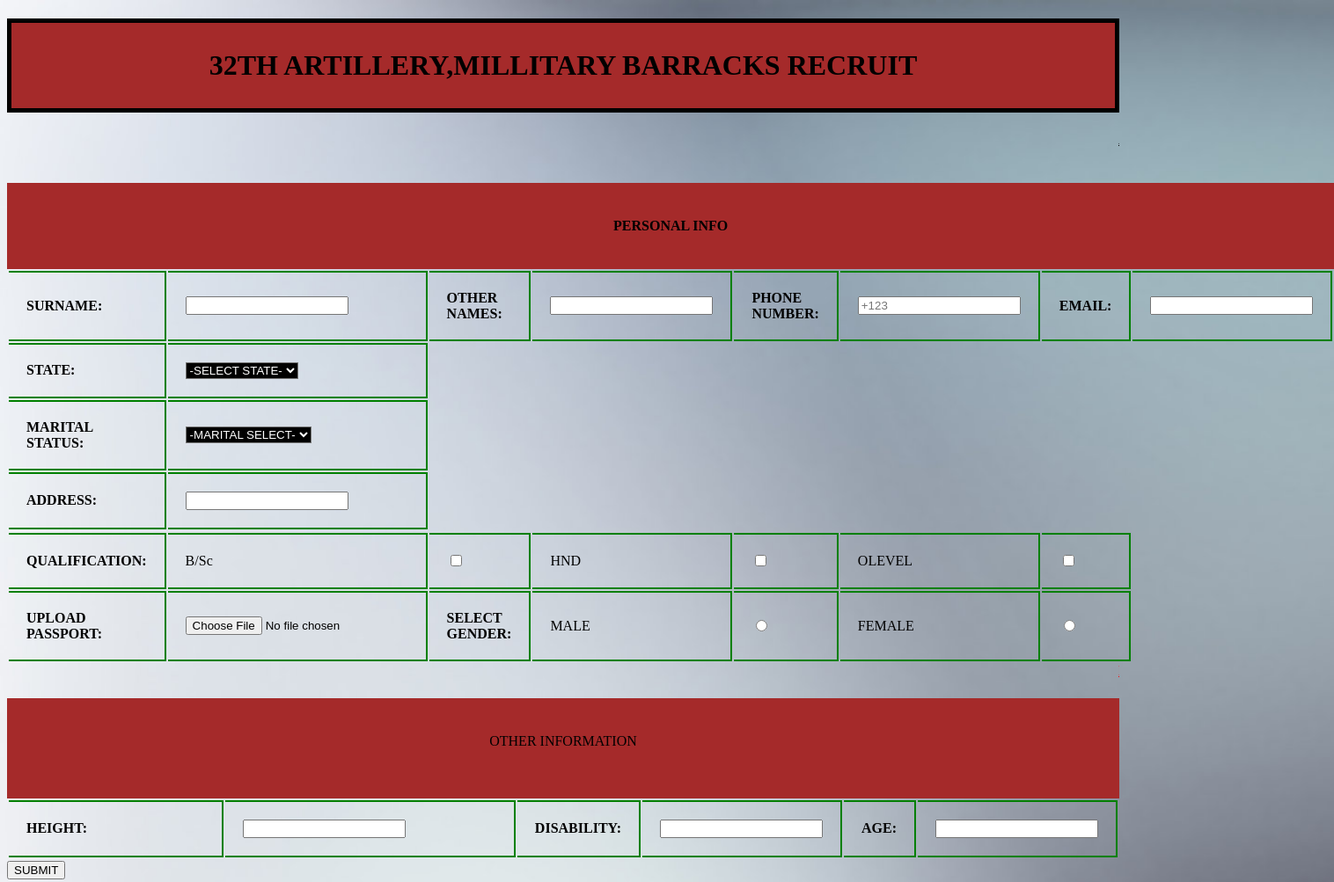
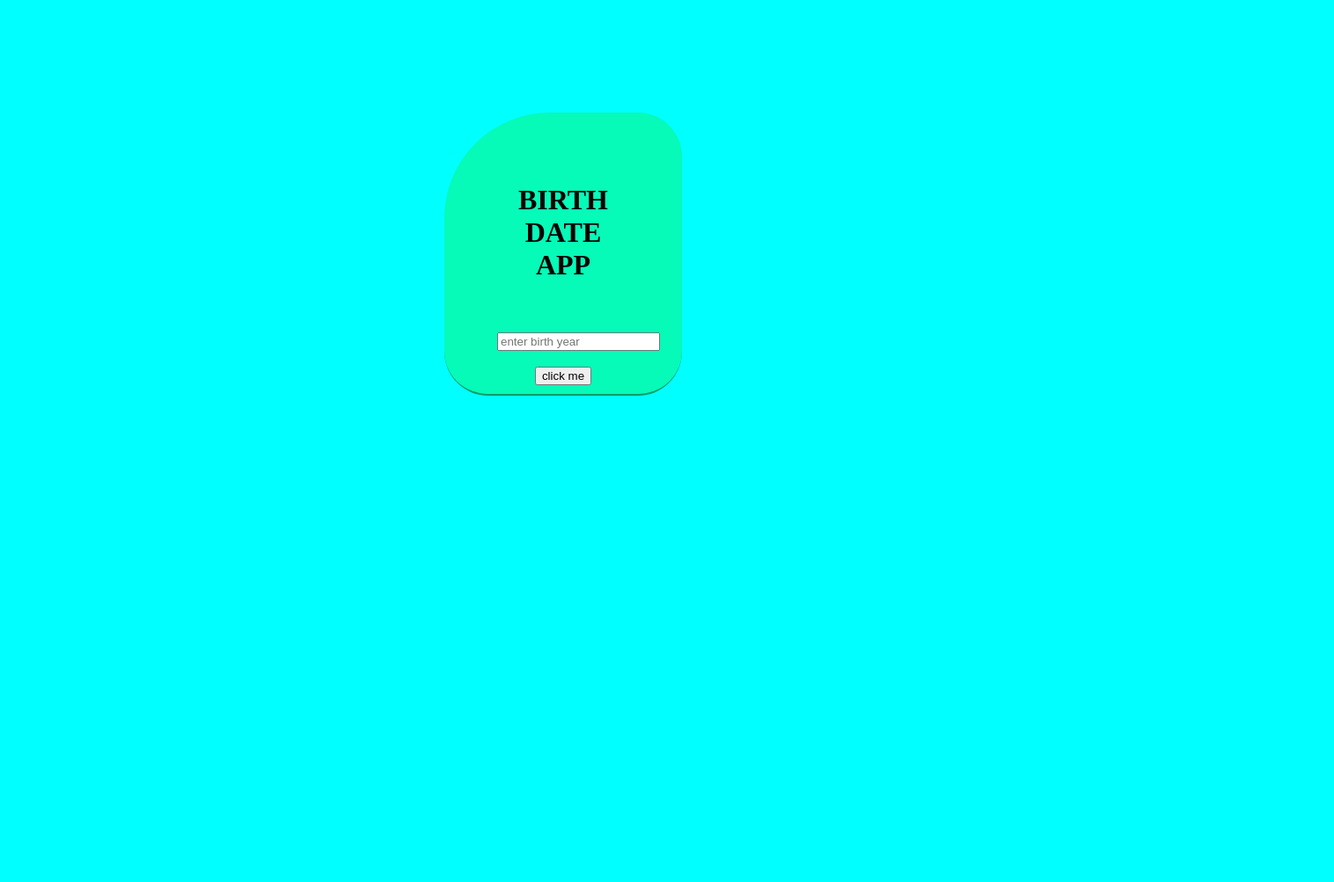
Before and after one commit to AJAYISK/MY-PROJECT, a plain HTML site: page index.html in a window 1280 px wide. Shown: the top 1003 px of the page at 88% size, 1516 px wide, since content can reach past the window. After the commit the page ends 800 px from the top, so only its background shows below. Drawn offline with Linux system fonts and the light colour scheme.

Commit message:
Add files via upload

```diff
--- a/index.html
+++ b/index.html
@@ -1,112 +1,51 @@
 <!DOCTYPE html>
-<html lang="en-us">
+<html lang="en">
 <head>
-<title>form</title>
-<meta name=viewport width="device-width  initial-scale=1.0">
-<meta name=Ajayiolasunkanmi content=form>
+    <meta charset="UTF-8">
+    <meta http-equiv="X-UA-Compatible" content="IE=edge">
+    <meta name="viewport" content="width=device-width, initial-scale=1.0">
+    <title>Document</title>
 </head>
 <style>
-    body{background-image:url("juba.jpg");background-repeat:no-repeat;background-size:cover;}
-    #header{background-color:brown;padding:30px;border:5px solid black;text-align: center;}
-    #caption{background-color: brown;padding: 40px;}
-    th,td{border-style:outset;width:50%;display:ruby-base;text-align:left;table-layout: initial;
-        border:2px solid green;border-left: khaki;padding:20px;}
-    marquee{text-decoration: underline;}
-    input:hover{border:2px solid brown;outline: none;}
-    input{border-style: 30%;}
-    select{background-color: brown;}
-    option{background-color: grey;color:black;}
-    select{background-color:black;color:white;}
-    .btn:hover{background-color:lightgrey;border-style: outset;}
+    body{background-color:aqua;
+        display:flex;
+    justify-content: center;
+    align-items: center;
+    }
+
+    p{background-color: yellow;font-family:comic sans ms;height: auto;}
+
+    div{ max-width: 150px;
+        max-height: 200px;
+    background-color:rgba(7, 250, 177, 0.904);
+    padding: 60px;margin-top: 120px;text-align: center;
+    border-radius: 50px;
+    border-bottom: 2px solid rgb(10, 156, 107);
+    border-top-left-radius: 120px;}
 </style>
 <body>
     <div>
-    <h1 id="header">32TH ARTILLERY,MILLITARY BARRACKS RECRUIT</h1>
-    <marquee>APPLICANT MUST BE MORE THAN 18YRS OF AGE...AND MUST BE PHYSICALLY <span>FIT</span></marquee>
-    <action="/action_page.php" method="post">
-    <table>
-        <caption id="caption"><b>PERSONAL INFO<b></caption>
-            <tr>
-                <th>SURNAME:</th>
-                <td><input type="text" name="LASTNAME"></td>
-                <th>OTHER NAMES:</th>
-                <td><input type="text" name="OTHERNAME"></td><br>
-                <br>
-                <th>PHONE NUMBER:</th>
-                <td><input type="text" name="zipcode" placeholder="+123"></td>
-                <br>
-                <th>EMAIL:</th>
-                <td><input type="email" name="email" id="email"></td>
-                <tr>
-              <th>STATE:</th>
-              <td><select>
-                  <option>-SELECT STATE-</option>
-                  <option>ONDO</option>
-                  <option>EKITI</option>
-                  <option>AKURE</option>
-                  <option>KOGI</option>
-                  <option>LAGOS</option>
-                  <option>ABIA</option>
-                  <option>BAUCH</option>
-                  </select>
-              </td>
-            </tr>
-                <tr>
-                    <th>MARITAL STATUS:</th>
-                    <td><select>
-                        <option>-MARITAL SELECT-</option>
-                        <option>SINGLE</option>
-                        <option>MARRIED</option>
-                        <option>DIVORCED</option>
-                        </select>
-                        </td>
-                        </tr>
-            <tr>
-            <th>ADDRESS:</th>
-                <td><input type="text" name="address" ></td>
-                </tr>
-                <tr>
-            <tr>
-                <th>QUALIFICATION:</th>
-                <td>B/Sc</td>
-                <td><input type="checkbox"  name="BSC"></td>
-                <td>HND</td>
-                <td><input type="checkbox"  name="HND"></td>
-               <td> OLEVEL</td>
-                <td><input type="checkbox"  name="QUALIFICATION"></td>
+    <h1>BIRTH DATE APP</h1>
+    <br>
+    <br>
+    <input type="text/number" id="age" placeholder="enter birth year">
+    <br>
+    <br>
+    <button onclick="myfunction()">click me</button>
+    <p id="demo"></p>
+    </div>
 
-            </tr>
-            <tr>
-                <th>UPLOAD PASSPORT:</th>
-                <td><input type="file" name="file"></td>
-                <th>SELECT GENDER:</th>
-               <Td>MALE</Td>
-                <td><input type="radio" name="GEN"></td>
-               <td>FEMALE</td>
-                <td><input type="radio" name="GEN"></td>
-            </tr>
-    </table>
-    <marquee style="color:red">Maximum 300kb</marquee>
-    </action>
-    <action="action_page.php" method="post">
-    <table>
-        <caption id="caption">OTHER INFORMATION</p></caption>
-        <tr>
-            <th>HEIGHT:</th>
-            <td><input type="text" name="HEIGHT"></td>
-            <th>DISABILITY:</th>
-            <td><input type="text" name="DISABILITY"></td><br>
-            <br>
-            <th>AGE:</th>
-            <td><input type="text" name="AGE" ></td>
-            <tr>
-    </table>
-    <action="action_page.php" method="get">
-        <input type="button" name="submit" value="SUBMIT" class="btn">
+    <script>
+        function myfunction(){
+       var year = document.getElementById("age").value;
+       var age =2021 - year;
+       var length = 00;
+       document.getElementById("demo").innerHTML=`you,re ${age} yrs old `;
+     if(year == "" || year == null){
+         document.getElementById("demo").innerHTML=`space cannot be blank`;
 
-</div>
-</action>
-
-
-
+     }
+    }
+        </script>
 </body>
+</html>
```
